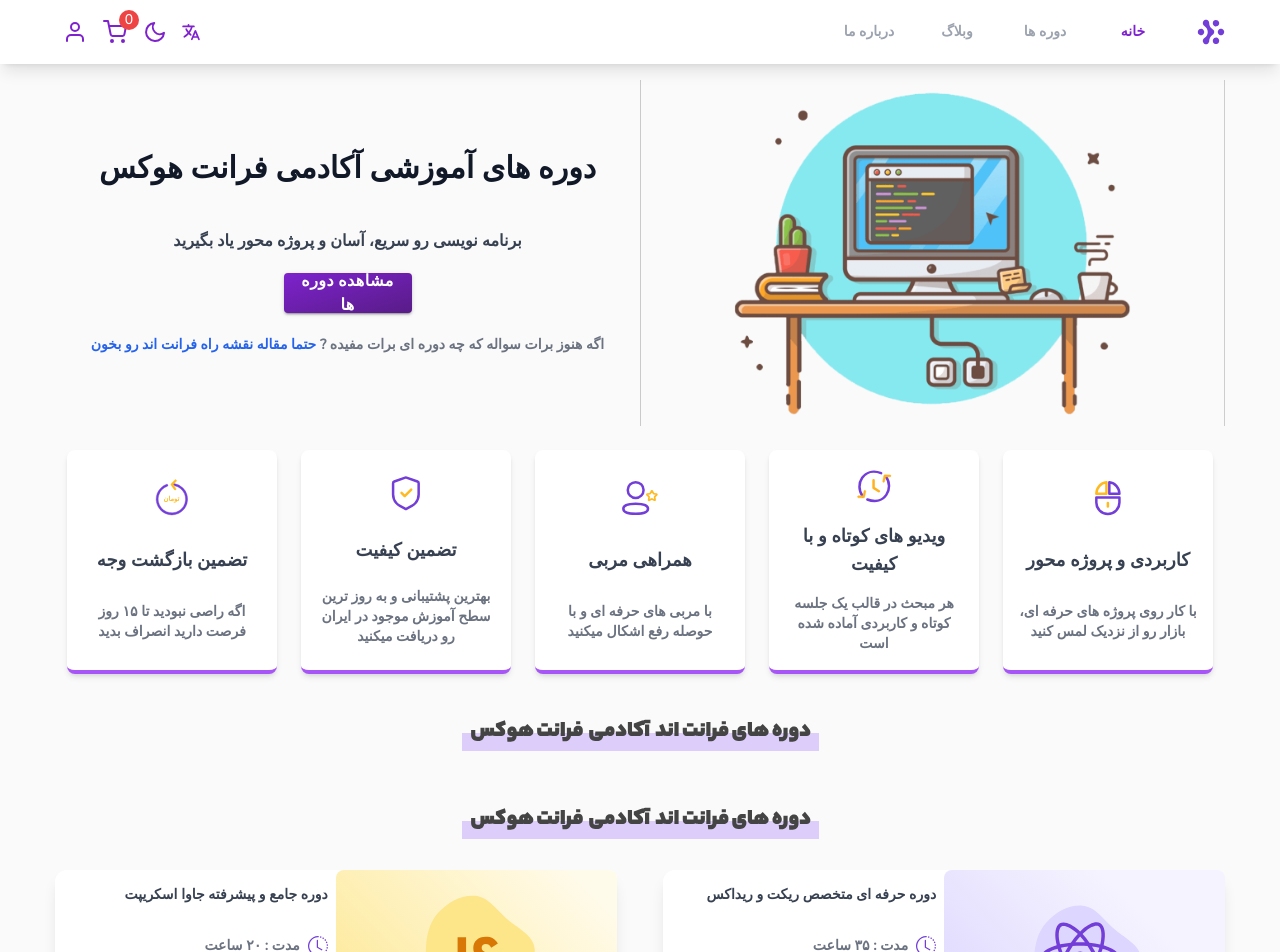
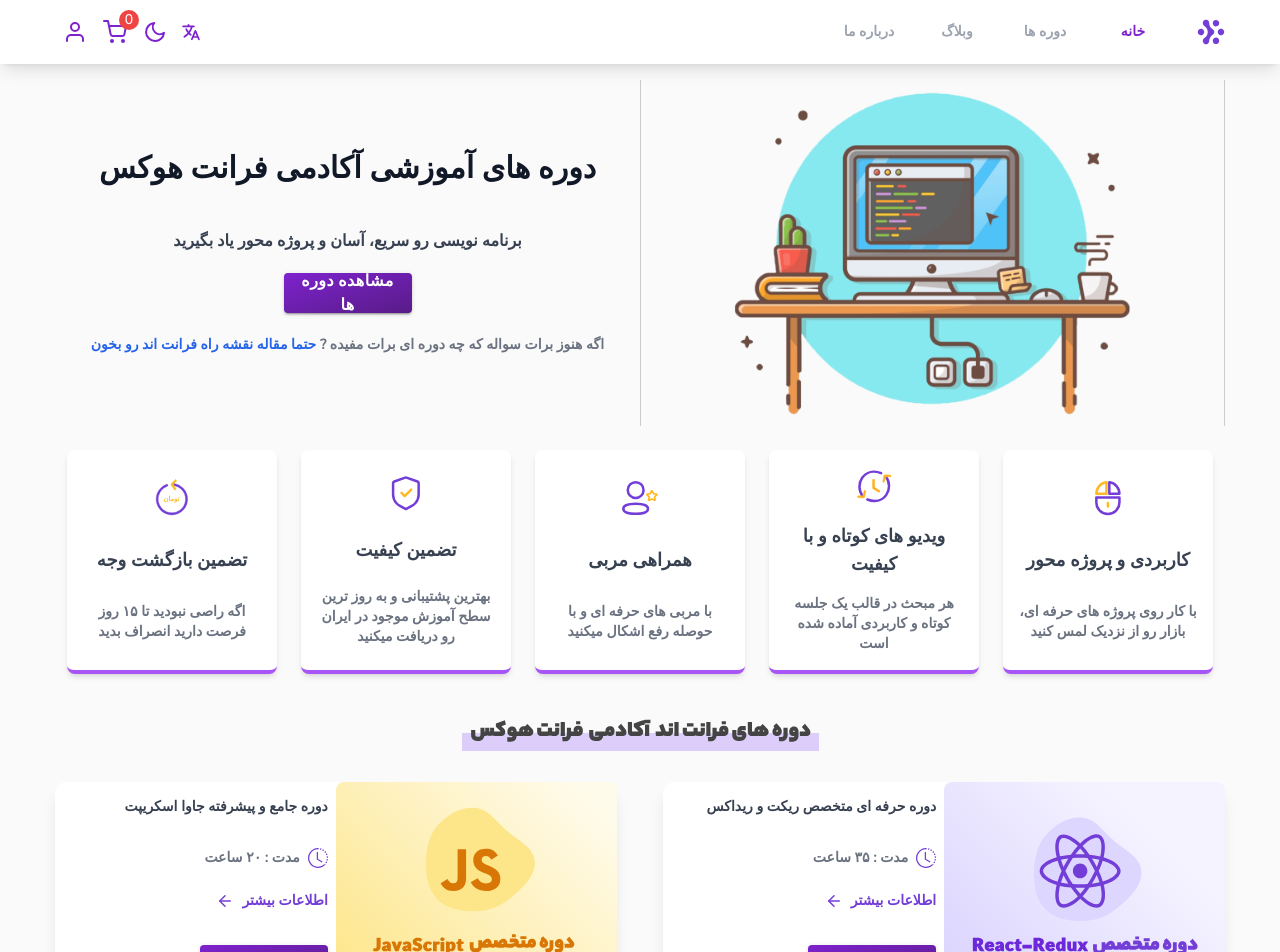
Before and after one commit to awindesign01/fronthook.ir-react.js, a React (Create React App) app: page / in a window 1280 px wide. Shown: the top 952 px of the page. Built offline with nearby package versions, Linux system fonts and the light colour scheme.

Commit message:
change in ui products
Signed-off-by: awindesign01 <awindesigngithub01@gmail.com>

```diff
--- a/src/Products/ui_products.js
+++ b/src/Products/ui_products.js
@@ -76,9 +76,6 @@ const Products = () => {
 
 	return (
 		<section className="w-full h-auto flex flex-row flex-wrap justify-between">
-			<article className="mb-6  w-full h-16 grid place-items-center">
-				<img src={banner2} alt="" />
-			</article>
 			{ProductsInformation.map((p) => (
 				<div
 					className="mb-6 w-full h-auto lg:h-44 xl:h-52 sm:w-[48%] bg-white dark:bg-subsidiary-dark border-b-4 border-solid border-purple-500 rounded-xl shadow-lg dark:shadow-zinc-700 lg:flex z-0"
```
